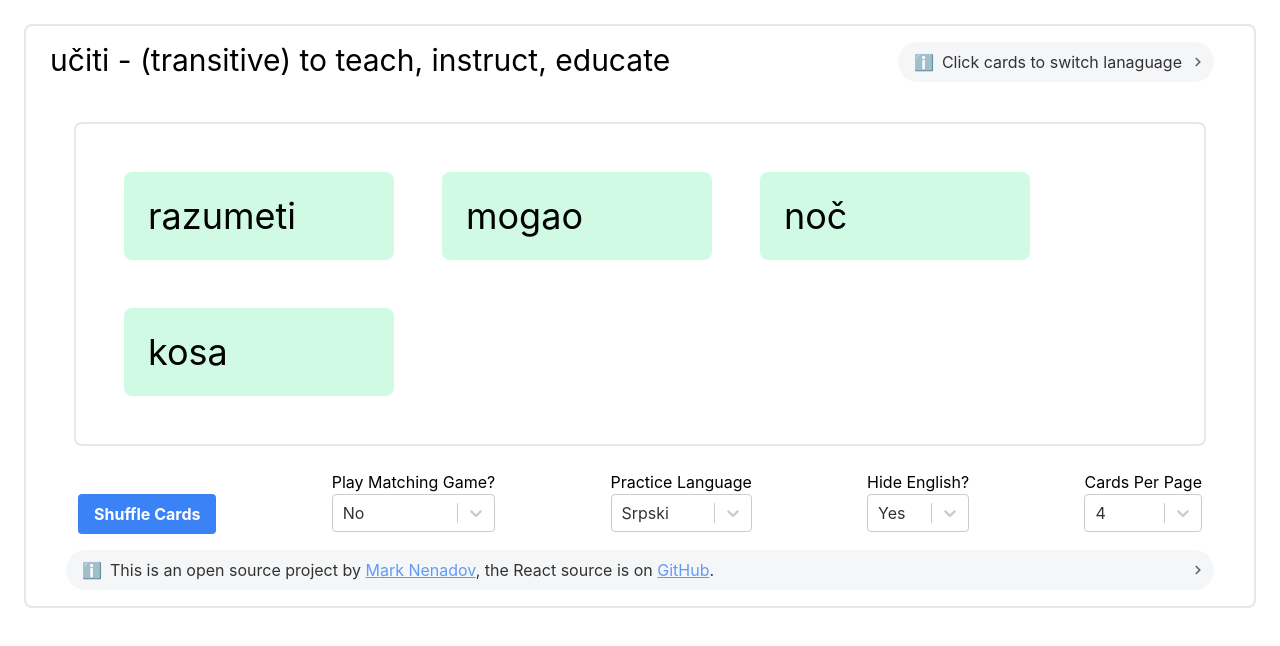
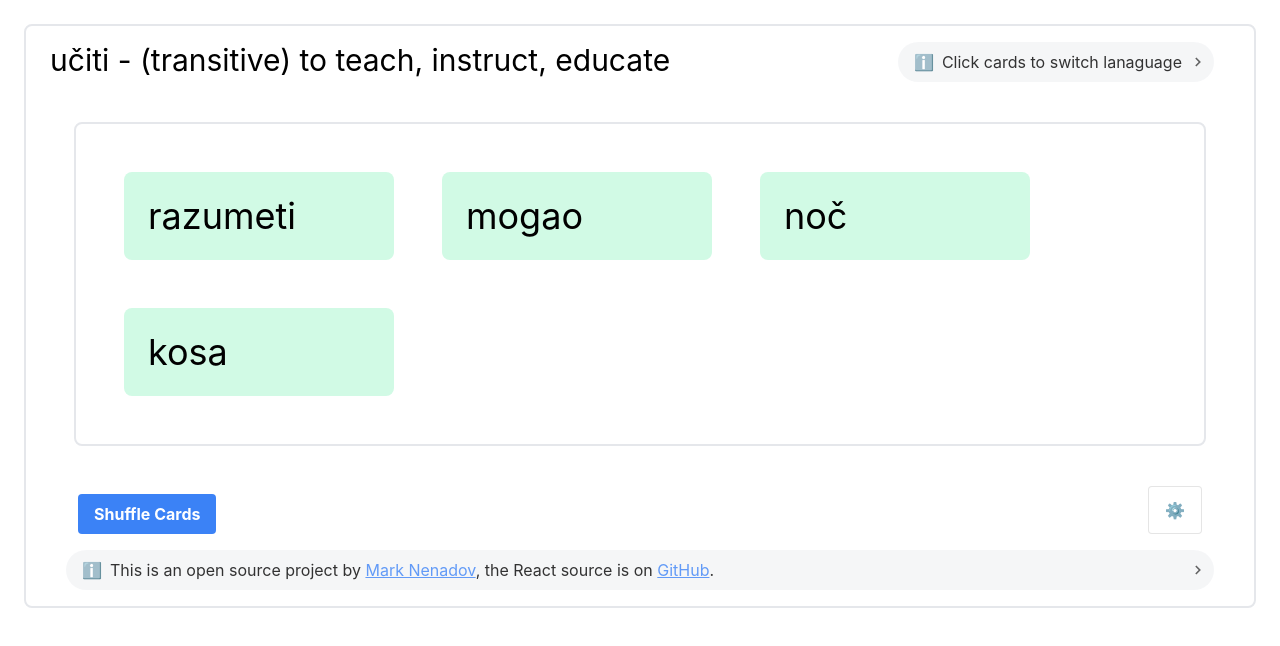
Before and after one commit to MarkNenadov/uciti, a React (Create React App) app: page / in a window 1280 px wide. Shown: the top 646 px of the page. Built offline with nearby package versions, Linux system fonts and the light colour scheme.

Commit message:
introduce configuration modal

```diff
--- a/src/Components/FlashCardControlBar.tsx
+++ b/src/Components/FlashCardControlBar.tsx
@@ -1,7 +1,9 @@
-import React from 'react';
+import React, {useState} from 'react';
 import Select from 'react-select';
 import { useFlashCardContext } from '../Context/FlashCardContext';
 import { useConfigurationContext } from '../Context/ConfigurationContext';
+import GenericModal from './base/GenericModal';
+import GenericButton from './base/GenericButton';
 
 export function FlashCardControlBar() {
     const cardsPerPageOptions = [ {value: 4, label: "4" },  {value: 8, label: "8" },  {value: 10, label: "10" },  {value: 12, label: "12" }  ];
@@ -20,6 +22,8 @@ export function FlashCardControlBar() {
       setPlayMatchingGame
     } = useConfigurationContext();
 
+    const [isConfigurationOpen, setIsConfigurationOpen] = useState(false)
+
     return (
         <div className="flex flex-col lg:flex-row md:justify-between pl-7 pr-7 w-full">
         <div className="pb-5 lg:pb-0">
@@ -35,8 +39,17 @@ export function FlashCardControlBar() {
              )
            }
          </div>
-         <div className="pb-5 md:pb-0">
-           <label htmlFor={"playMatchingGame"} className="dark:text-white">Play Matching Game?</label>
+         <GenericButton
+                text="⚙️"
+                onClick={ () => setIsConfigurationOpen( !isConfigurationOpen ) }
+              />
+                { isConfigurationOpen && (
+                  <GenericModal
+                    title="Configuration"
+                    closeHandler={()=> {setIsConfigurationOpen(false)}}
+                  >
+                    <div className="pb-2 md:pb-5">
+                      <label htmlFor={"playMatchingGame"} className="dark:text-white text-sm">Play Matching Game?</label>
                       <Select
                             id={"playMatchingGame"}
                             aria-label={"Hide English?"}
@@ -51,8 +64,8 @@ export function FlashCardControlBar() {
                       />
                     </div>
 
-         <div className="pb-5 md:pb-0">
-           <label htmlFor={"currentLangauge"} className="dark:text-white">Practice Language</label>
+                    <div className="pb-2 md:pb-5">
+                      <label htmlFor={"currentLangauge"} className="dark:text-white text-sm">Practice Language</label>
                       <Select
                             id={"currentLanguage"}
                             aria-label={"Select Language"}
@@ -64,8 +77,8 @@ export function FlashCardControlBar() {
                       />
                     </div>
 
-         <div className="pb-5 md:pb-0">
-           <label htmlFor={"hideEnglish"} className="dark:text-white">Hide English?</label>
+                    <div className="pb-2 md:pb-5">
+                      <label htmlFor={"hideEnglish"} className="dark:text-white text-sm">Hide English?</label>
                       <Select
                             id={"hideEnglish"}
                             aria-label={"Hide English?"}
@@ -76,8 +89,8 @@ export function FlashCardControlBar() {
                             } }
                       />
                     </div>
-         <div className="pb-5 md:pb-0">
-           <label className="dark:text-white" htmlFor={"Cards Per Page"}>Cards Per Page</label>
+                    <div className="pb-2 md:pb-5">
+                      <label className="dark:text-white text-sm" htmlFor={"Cards Per Page"}>Cards Per Page</label>
                       <Select
                         aria-label={"Cards Per Page"}
                         value={cardsPerPageOptions.find( c => c.value === cardsPerPage )}
@@ -87,6 +100,9 @@ export function FlashCardControlBar() {
                         } }
                       />
                     </div>
+                  </GenericModal>
+                ) }
+
        </div>
 
     )
--- /dev/null
+++ b/src/Components/base/GenericButton.tsx
@@ -0,0 +1,24 @@
+interface GenericButtonProps {
+    text: string,
+    shortText?: string,
+    onClick: () => void,
+    dataTestId?: string
+}
+
+export default function GenericButton( {text, shortText, onClick, dataTestId}: GenericButtonProps) {
+    return (
+        <button
+            type="button"
+            className="bg-white hover:bg-gray-200 py-2 px-4 rounded mt-4  border border-1 border-black border-opacity-10"
+            onClick={ onClick }
+            data-testid={dataTestId || "generic-button"}
+        >
+            <span className="hidden lg:block" data-testid="large-text-span">
+                { text }
+            </span>
+            <span className="block lg:hidden" data-testid="small-text-span">
+                { !!shortText ? shortText : text }
+            </span>
+        </button>
+    );
+}
--- /dev/null
+++ b/src/Components/base/GenericModal.tsx
@@ -0,0 +1,28 @@
+import GenericButton from "./GenericButton";
+
+interface GenericModalProps {
+    title: string,
+    children: any,
+    closeHandler: () => void,
+    dataTestId?: string
+}
+
+export default function GenericModal( {title, children, dataTestId, closeHandler}: GenericModalProps) {
+    return (
+        <div
+            className="fixed inset-0 flex items-center justify-center z-50"
+            aria-labelledby={`modal-title-${title}`}
+            data-testid={ dataTestId || "generic-modal"}
+            >
+        <div
+            className="bg-white p-6 rounded shadow-md border border-1 border-black text-center max-w-[90%] sm:max-w-[80%] md:max-w-[60%] lg:max-w-[50%]"
+        >
+            <h2 id={`modal-title-${title}`} className="text-xl font-semibold mb-4">{title}</h2>
+            <div className="text-left">
+                {children}
+            </div>
+            <GenericButton text="Close" onClick={closeHandler} dataTestId="close-button" />
+        </div>
+    </div>
+    );
+}
--- a/src/index.css
+++ b/src/index.css
@@ -494,20 +494,35 @@ video {
   --tw-contain-paint:  ;
   --tw-contain-style:  ;
 }
+.fixed {
+  position: fixed;
+}
+.inset-0 {
+  inset: 0px;
+}
+.z-50 {
+  z-index: 50;
+}
 .m-6 {
   margin: 1.5rem;
+}
+.mb-4 {
+  margin-bottom: 1rem;
 }
 .mr-2 {
   margin-right: 0.5rem;
 }
-.mr-3 {
-  margin-right: 0.75rem;
+.mt-4 {
+  margin-top: 1rem;
 }
-.mr-1 {
-  margin-right: 0.25rem;
+.block {
+  display: block;
 }
 .flex {
   display: flex;
+}
+.hidden {
+  display: none;
 }
 .h-4 {
   height: 1rem;
@@ -520,6 +535,9 @@ video {
 }
 .w-full {
   width: 100%;
+}
+.max-w-\[90\%\] {
+  max-width: 90%;
 }
 .flex-auto {
   flex: 1 1 auto;
@@ -542,6 +560,9 @@ video {
 .items-center {
   align-items: center;
 }
+.justify-center {
+  justify-content: center;
+}
 .justify-between {
   justify-content: space-between;
 }
@@ -554,8 +575,18 @@ video {
 .rounded-lg {
   border-radius: 0.5rem;
 }
+.border {
+  border-width: 1px;
+}
 .border-2 {
   border-width: 2px;
+}
+.border-black {
+  --tw-border-opacity: 1;
+  border-color: rgb(0 0 0 / var(--tw-border-opacity));
+}
+.border-opacity-10 {
+  --tw-border-opacity: 0.1;
 }
 .bg-black {
   --tw-bg-opacity: 1;
@@ -624,6 +655,9 @@ video {
 .pt-4 {
   padding-top: 1rem;
 }
+.pb-2 {
+  padding-bottom: 0.5rem;
+}
 .text-left {
   text-align: left;
 }
@@ -638,12 +672,19 @@ video {
   font-size: 2.25rem;
   line-height: 2.5rem;
 }
-.text-xs {
-  font-size: 0.75rem;
-  line-height: 1rem;
+.text-xl {
+  font-size: 1.25rem;
+  line-height: 1.75rem;
+}
+.text-sm {
+  font-size: 0.875rem;
+  line-height: 1.25rem;
 }
 .font-bold {
   font-weight: 700;
+}
+.font-semibold {
+  font-weight: 600;
 }
 .uppercase {
   text-transform: uppercase;
@@ -665,14 +706,13 @@ video {
 .opacity-75 {
   opacity: 0.75;
 }
-.opacity-50 {
-  opacity: 0.5;
-}
 .opacity-80 {
   opacity: 0.8;
 }
-.opacity-10 {
-  opacity: 0.1;
+.shadow-md {
+  --tw-shadow: 0 4px 6px -1px rgb(0 0 0 / 0.1), 0 2px 4px -2px rgb(0 0 0 / 0.1);
+  --tw-shadow-colored: 0 4px 6px -1px var(--tw-shadow-color), 0 2px 4px -2px var(--tw-shadow-color);
+  box-shadow: var(--tw-ring-offset-shadow, 0 0 #0000), var(--tw-ring-shadow, 0 0 #0000), var(--tw-shadow);
 }
 .filter {
   filter: var(--tw-blur) var(--tw-brightness) var(--tw-contrast) var(--tw-grayscale) var(--tw-hue-rotate) var(--tw-invert) var(--tw-saturate) var(--tw-sepia) var(--tw-drop-shadow);
@@ -702,7 +742,23 @@ code {
   background-color: rgb(167 243 208 / var(--tw-bg-opacity));
 }
 
+.hover\:bg-gray-200:hover {
+  --tw-bg-opacity: 1;
+  background-color: rgb(229 231 235 / var(--tw-bg-opacity));
+}
+
+@media (min-width: 640px) {
+
+  .sm\:max-w-\[80\%\] {
+    max-width: 80%;
+  }
+}
+
 @media (min-width: 768px) {
+
+  .md\:max-w-\[60\%\] {
+    max-width: 60%;
+  }
 
   .md\:justify-between {
     justify-content: space-between;
@@ -710,6 +766,10 @@ code {
 
   .md\:pb-0 {
     padding-bottom: 0px;
+  }
+
+  .md\:pb-5 {
+    padding-bottom: 1.25rem;
   }
 }
 
@@ -719,12 +779,24 @@ code {
     margin-top: 1.5rem;
   }
 
+  .lg\:block {
+    display: block;
+  }
+
   .lg\:inline-flex {
     display: inline-flex;
   }
 
+  .lg\:hidden {
+    display: none;
+  }
+
   .lg\:w-1\/4 {
     width: 25%;
+  }
+
+  .lg\:max-w-\[50\%\] {
+    max-width: 50%;
   }
 
   .lg\:flex-row {
```
Also changed, not shown: 1 other file (tests, documents, lock files or other folders). Lines whose indentation alone changed are shown as unchanged.
